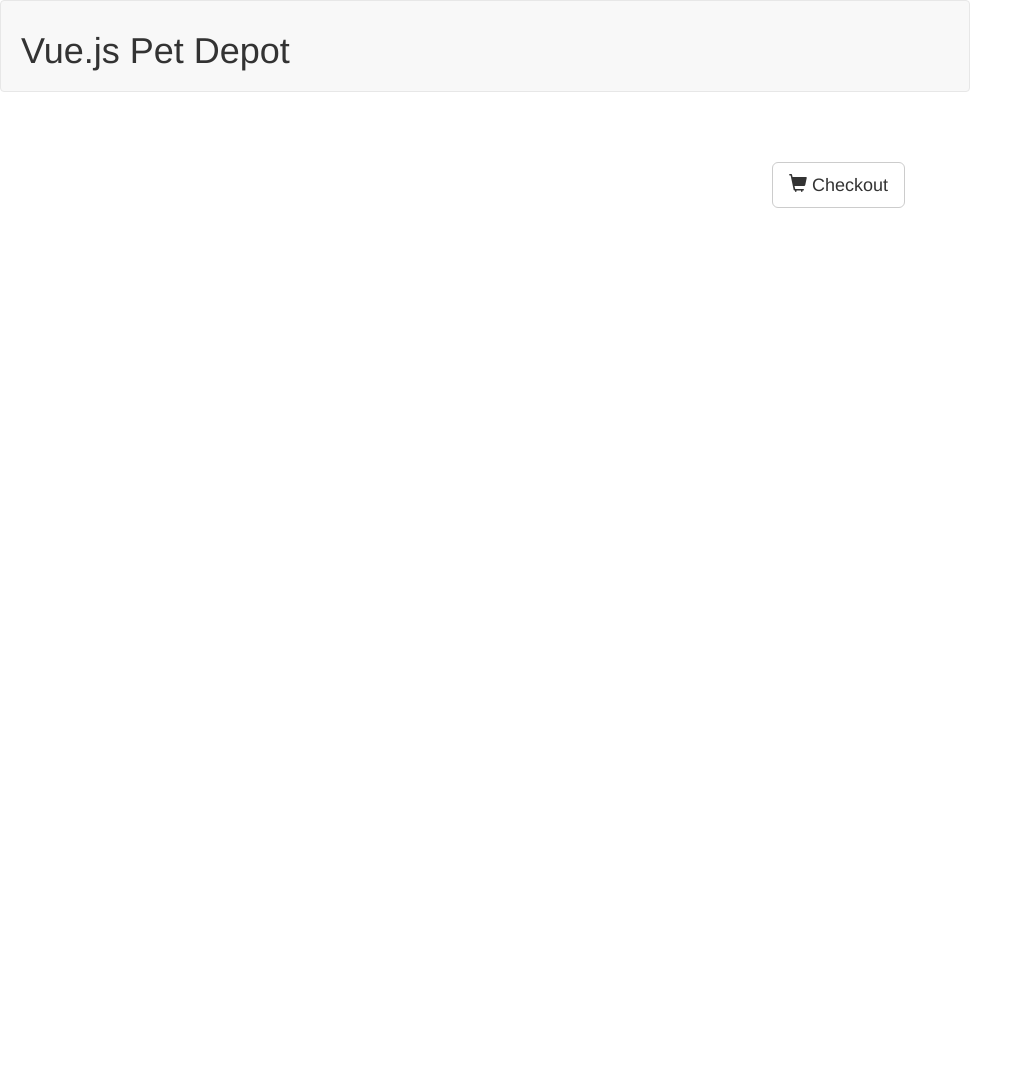
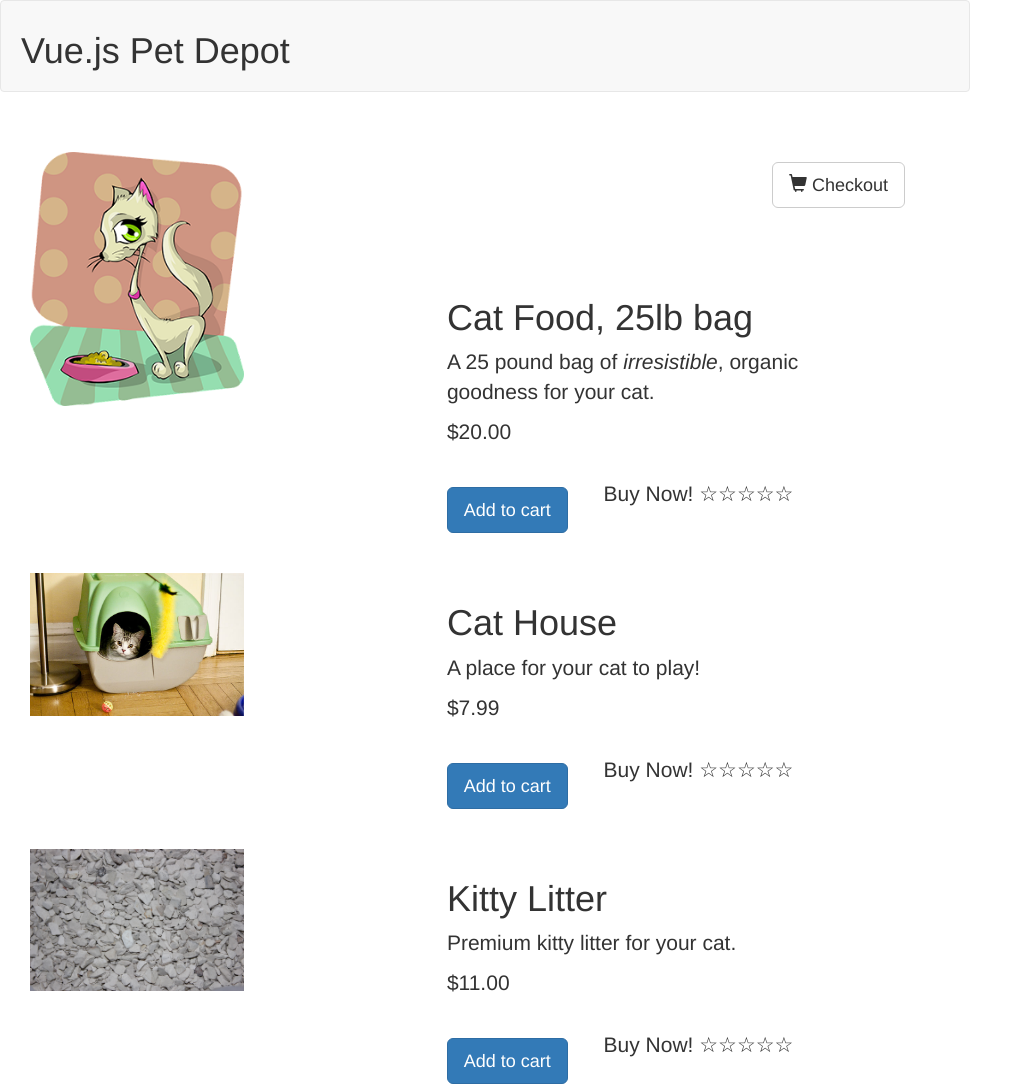
Before and after one commit to matthew2517apple/Pet-Store, a plain HTML site: page index.html in a window 1280 px wide. Shown: the top 1087 px of the page, without its empty margins (0-1033 px from the left). Before the commit the page ends 800 px from the top, so only its background shows below. Drawn offline with nearby package versions, Linux system fonts and the light colour scheme.

Commit message:
End of chapter 5.

```diff
--- a/app.css
+++ b/app.css
@@ -1,3 +1,4 @@
+
 figure, p, h1 {
   padding-left: 0.8cm;
 }
--- a/index.html
+++ b/index.html
@@ -30,12 +30,14 @@
       <main>
 
         <div v-if="showProduct">
-          <div v-for="product in products">
+          <div v-for="product in sortedProducts">
           <div class="row">
             <div class="col">
               <div class="col-md-5 col-md-offset">
+                <br>
+                <br>
                 <figure>
-                  <img v-bind:src="product.image">
+                  <img v-bind:src="product.image" width="60%">
                 </figure>
               </div>
             </div>
@@ -45,8 +47,8 @@
               <p class="price">
                 {{ product.price | formatPrice }}
               </p>
-              <button class="default"
-                      @click="addToCart"
+              <button class="btn btn-primary btn-lg"
+                      @click="addToCart(product)"
                       v-if="canAddToCart(product)">
                   Add to cart
               </button>
@@ -216,17 +218,18 @@
           cartItemCount: function () {
             return this.cart.length || "";
           },
-          cartCount(id) {
-            let count = 0;
-            for(var x = 0; x < this.cart.length; x++) {
-              if (this.cart[x] === id) {
-                count++;
+          sortedProducts() {
+            if(this.products.length > 0) {
+              let productsArray = this.products.slice(0);
+              function compare(a, b) {
+                if(a.title.toLowerCase() < b.title.toLowerCase())
+                  return -1;
+                if (a.title.toLowerCase() > b.title.toLowerCase())
+                  return 1;
+                return 0;
               }
+              return productsArray.sort(compare);
             }
-            return count;
-          },
-          canAddToCart(aProduct) {
-            return aProduct.availableInventory > this.cartCount(aProduct.id);
           }
         },
         filters: {
@@ -247,6 +250,18 @@
           }
         },
         methods: {
+          cartCount(id) {
+            let count = 0;
+            for(var x = 0; x < this.cart.length; x++) {
+              if (this.cart[x] === id) {
+                count++;
+              }
+            }
+            return count;
+          },
+          canAddToCart(aProduct) {
+            return aProduct.availableInventory > this.cartCount(aProduct.id);
+          },
           checkIfRatingMeetsOrExceeds(n, myProduct) {
             return myProduct.rating - n >= 0;
           },
```
Also changed, not shown: assets/images/Mindy_Mouse_cat_toy.jpg (added), assets/images/cat-house.jpg (added), assets/images/cat-litter.jpg (added), assets/images/laser-pointer.jpg (added), assets/images/product-fullsize.png (added), assets/images/yarn.jpg (added), products.json (line endings or trailing spaces).
